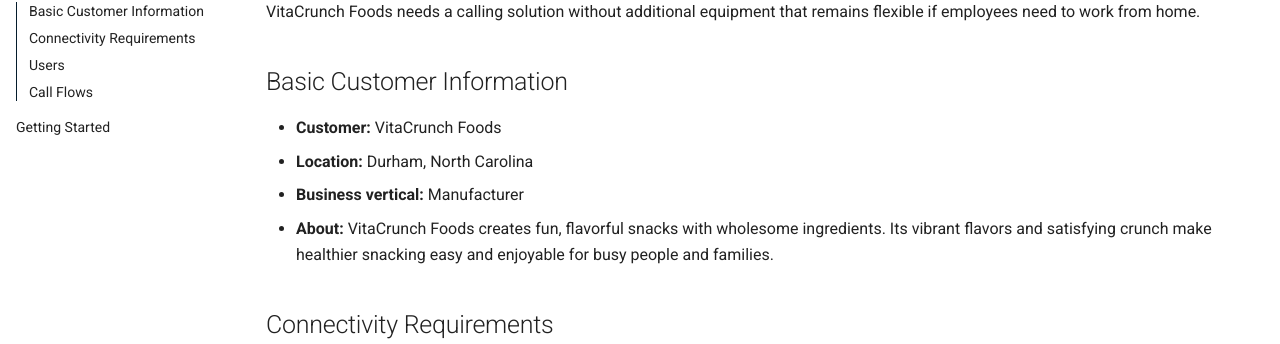
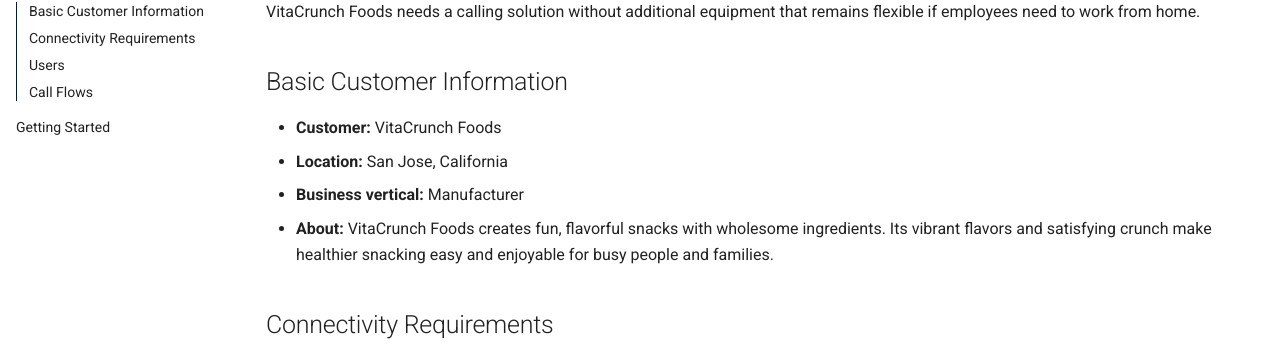
Before and after one commit to WebexCC-SA/LAB-11090, an MkDocs documentation site: the page built from docs/example-customer-scenario.md, in a window 1280 px wide and 900 px high. Shown: the part 229-573 px from the top of the window. Built offline with MkDocs 1.6.1 and Material for MkDocs 9.7.7, drawn with Linux system fonts in a browser that asks for light colours.

Commit message:
small change

```diff
--- a/docs/example-customer-scenario.md
+++ b/docs/example-customer-scenario.md
@@ -5,7 +5,7 @@
 ## Basic Customer Information
 
 - **Customer:** VitaCrunch Foods
-- **Location:** Durham, North Carolina
+- **Location:** San Jose, California
 - **Business vertical:** Manufacturer
 - **About:** VitaCrunch Foods creates fun, flavorful snacks with wholesome ingredients. Its vibrant flavors and satisfying crunch make healthier snacking easy and enjoyable for busy people and families.
 
```
